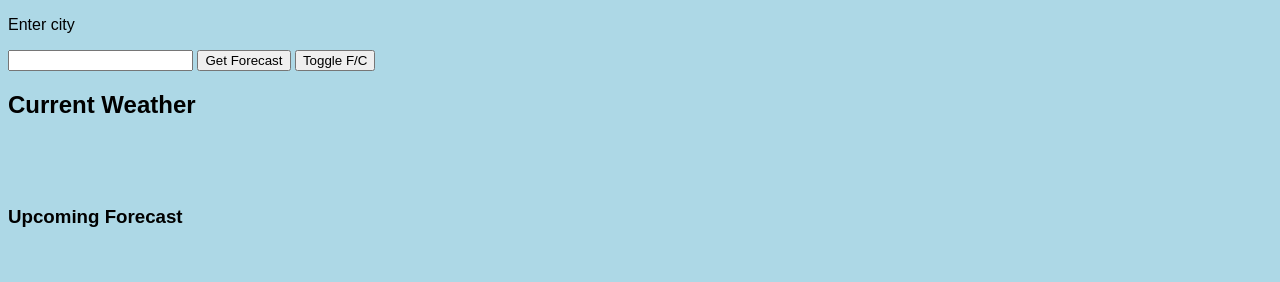
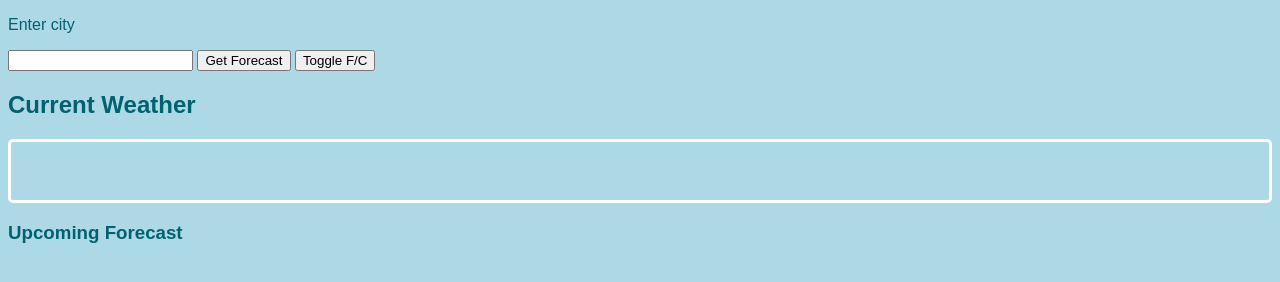
Before and after one commit to Signatune/weather, a website built with webpack: page src/test.html in a window 1280 px wide. Built offline with nearby package versions, Linux system fonts and the light colour scheme; no server answers.

Commit message:
add more styling

```diff
--- a/src/style.css
+++ b/src/style.css
@@ -1,6 +1,7 @@
 body {
   background: lightblue;
   font-family: arial;
+  color: #00626f;
 }
 
 .forecast-display {
@@ -9,6 +10,9 @@ body {
   grid-template-rows: 1fr 1fr;
   column-gap: 50px;
   justify-items: center;
+  border: 3px white solid;
+  border-radius: 5px;
+  padding: 5px;
 }
 
 .condition {
```
